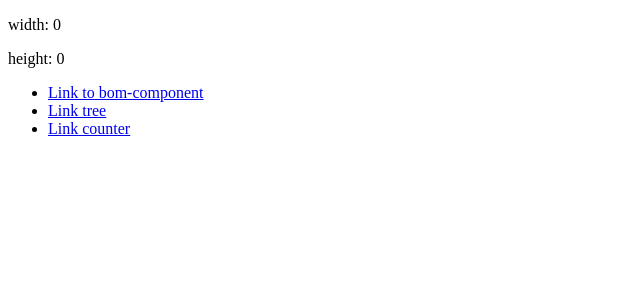
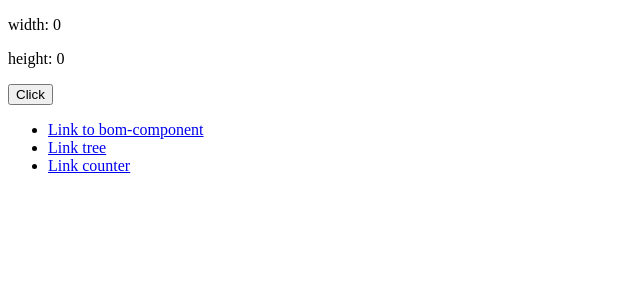
Before and after one commit to freshcodeAlice/pfm-2023-react-welcome, a React (Create React App) app: page /bom in a window 1280 px wide. Shown: the top 300 px of the page, without its empty margins (0-640 px from the left). Built offline with nearby package versions, Linux system fonts and the light colour scheme.

Commit message:
cleaning effects

```diff
--- a/src/components/BOMexamples/index.js
+++ b/src/components/BOMexamples/index.js
@@ -1,14 +1,22 @@
 import React, { useState, useEffect } from 'react';
 
 function WindowResizer (props) {
+    const [tickTack, setTick] = useState(true);
     const [screen, setScreen] = useState({
         width: 0,
         height: 0
     });
 
     useEffect(function () {
-        window.addEventListener('resize', resizeHandler)
-    },[])
+        console.log('ефект навішено')
+        window.addEventListener('resize', resizeHandler);
+        // якщо перед відмонтуванням треба почистити за собою, ця функція має повернути інший коллбек, який і виконує роботу по очистці ефектів
+        return function(){
+            //отут чистимо за собою
+            console.log('ефект почищено')
+            window.removeEventListener('resize', resizeHandler);
+        }
+    },[tickTack])
 
     /*
     useEffect - хук. Викликати на вищому рівні компоненти
@@ -26,6 +34,10 @@ function WindowResizer (props) {
     якщо це пустий масив - [] - то коллбек буде виконано один раз
 
     якщо коллбек має бути виконано після зміни певного значення (пропса або стейта) він має бути вказаний в масиві залежностей
+
+    Якщо коллбек useEffect повертає функцію, що виконує роботу по очистці, ця функція викликається
+    - якщо коллбек одноразовий (пустий масив залежностей) - перед відмонтуванням компоненти
+    - якщо у коллбека є певна залежність, яка вказана у масиві залежностей,то перед наступним рендером компоненти СПОЧАТКУ викликається функція очищення попереднього ефекту, потім виконується навішування нового
     */
 
 
@@ -53,7 +65,9 @@ function WindowResizer (props) {
         <div>
             <p>width: {screen.width}</p>
             <p>height: {screen.height}</p>
-
+            <button onClick={() => {
+                setTick(!tickTack)
+            }}>Click</button>
         </div>
     )
    }
```
